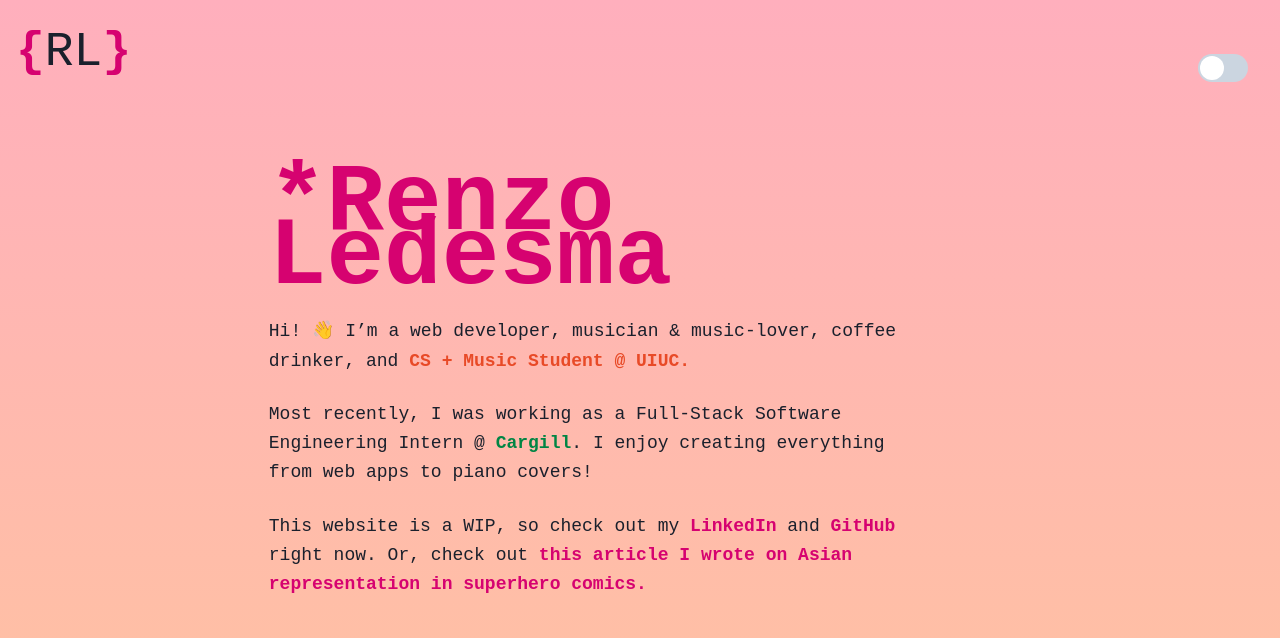
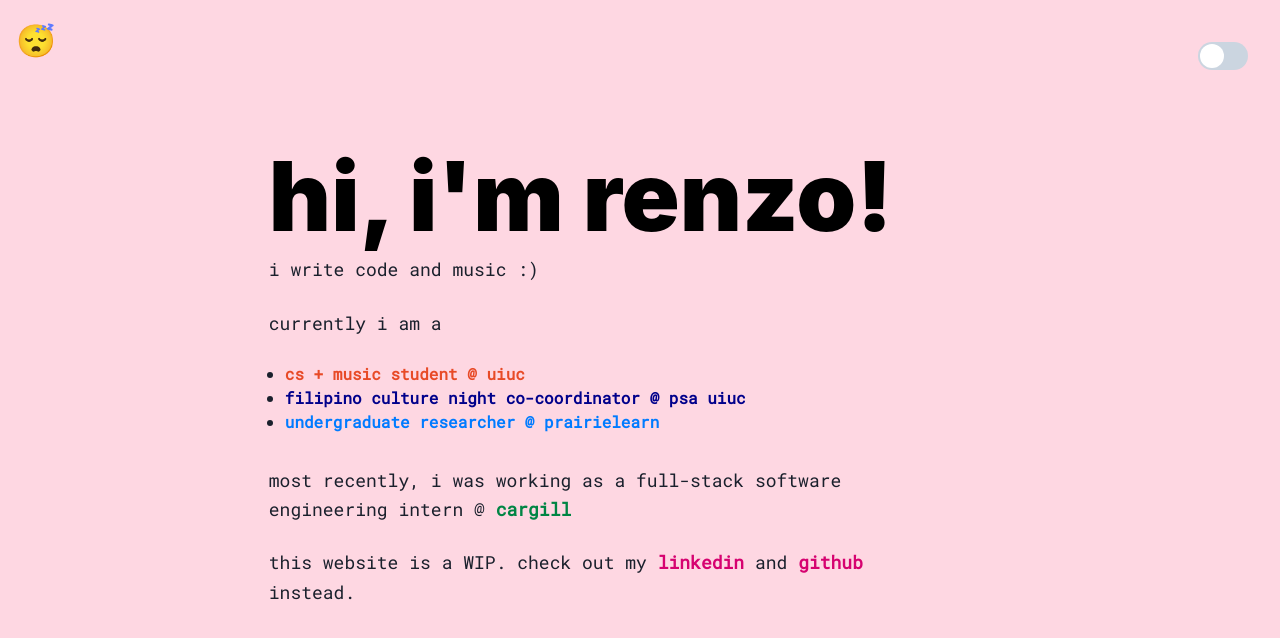
Before and after one commit to renzol2/renzol2.github.io, a Next.js app: page / in a window 1280 px wide. Shown: the top 638 px of the page. Built offline with nearby package versions, Linux system fonts and the light colour scheme.

Commit message:
Update website

```diff
--- a/components/Header.tsx
+++ b/components/Header.tsx
@@ -1,13 +1,17 @@
 import { Heading } from '@chakra-ui/layout';
+import { useColorMode } from '@chakra-ui/system';
 import colors from '../styles/colors';
 
 const Header = ({ breakpoint, as, children }) => {
+  const { colorMode } = useColorMode();
+  const isDark = colorMode === 'dark';
   return (
     <Heading
       as={as}
       fontSize={{ base: '4rem', [breakpoint]: '6rem' }}
       lineHeight="3.4rem"
-      color={colors.PRIMARY}
+      fontWeight="black"
+      color={isDark ? 'pink.100' : 'black'}
     >
       {children}
     </Heading>
--- a/components/Logo.tsx
+++ b/components/Logo.tsx
@@ -13,14 +13,8 @@ const Logo = () => {
       display="flex"
       alignItems="center"
     >
-      <Text fontSize="3rem">
-        <span
-          style={{ fontWeight: 'bolder', color: colors.PRIMARY }}
-        >{`{`}</span>
-        <span style={{ fontWeight: 'lighter' }}>RL</span>
-        <span
-          style={{ fontWeight: 'bolder', color: colors.PRIMARY }}
-        >{`}`}</span>
+      <Text fontSize="2rem">
+        😴
       </Text>
       <Spacer />
       <DarkModeSwitch fixed={false} />
--- a/pages/index.tsx
+++ b/pages/index.tsx
@@ -1,9 +1,18 @@
-import { Box, Center, Heading, ScaleFade, useColorMode } from '@chakra-ui/react';
+import {
+  Box,
+  Center,
+  Heading,
+  ScaleFade,
+  useColorMode,
+  UnorderedList,
+  ListItem,
+} from '@chakra-ui/react';
 import Header from '../components/Header';
 import Logo from '../components/Logo';
 import Paragraph from '../components/Paragraph';
 import StyledLink from '../components/StyledLink';
 import colors from '../styles/colors';
+import '@fontsource/roboto-mono';
 
 const Home = () => {
   const { colorMode } = useColorMode();
@@ -11,67 +20,68 @@ const Home = () => {
 
   const BREAKPOINT = 'md';
   return (
-    <Box
-      bgColor={isDark && colors.BACKGROUND_DARK}
-      bgGradient={
-        !isDark &&
-        `linear(to-b, ${colors.BACKGROUND_PINK}, ${colors.BACKGROUND_ORANGE})`
-      }
-    >
+    <Box bgColor={isDark ? 'charcoal' : 'pink.100'}>
       <Logo />
-      <Center minH={{ base: '120vh', [BREAKPOINT]: '100vh' }}>
+      <Center minH="100vh">
         <Box w={{ base: '90%', [BREAKPOINT]: '58%' }}>
-          <ScaleFade in transition={{ enter: { duration: 0.3 } }}>
           <Header as="h1" breakpoint={BREAKPOINT}>
-              *Renzo Ledesma
+            hi, i'm renzo!
           </Header>
-          </ScaleFade>
-          <ScaleFade in transition={{ enter: { duration: 0.5 } }}>
           <Box w={{ base: '100%', [BREAKPOINT]: '85%' }} mt="2rem">
-              <Paragraph>
-                Hi! 👋 I’m a web developer, musician & music-lover, coffee
-                drinker, and{' '}
+            <Paragraph>i write code and music :)</Paragraph>
+            <Paragraph>currently i am a</Paragraph>
+            <UnorderedList mb="2rem">
+              <ListItem>
                 <StyledLink
                   color={colors.URBANA_ORANGE}
-                  href="https://music.illinois.edu/bachelor-science-computer-science-music"
+                  href="https://music.illinois.edu/area/cs-music"
                 >
-                  CS + Music Student @ UIUC.
+                  cs + music student @ uiuc
                 </StyledLink>
-              </Paragraph>
+              </ListItem>
+              <ListItem>
+                <StyledLink color="darkblue" href="http://psauiuc.org/">
+                  filipino culture night co-coordinator @ psa uiuc
+                </StyledLink>
+              </ListItem>
+              <ListItem>
+                <StyledLink
+                  color={colors.PRAIRIELEARN_BLUE}
+                  href="https://www.prairielearn.org/"
+                >
+                  undergraduate researcher @ prairielearn
+                </StyledLink>
+              </ListItem>
+            </UnorderedList>
+
             <Paragraph>
-                Most recently, I was working as a Full-Stack Software Engineering
-                Intern @{' '}
+              most recently, i was working as a full-stack software engineering
+              intern @{' '}
               <StyledLink
                 color={colors.CARGILL_GREEN}
                 href="https://researchpark.illinois.edu/tenant_directory/cargill-innovation-lab/"
               >
-                  Cargill
+                cargill
               </StyledLink>
-                . I enjoy creating everything from web apps to piano covers!
             </Paragraph>
             <Paragraph>
-                This website is a WIP, so check out my{' '}
+              this website is a WIP. check out my{' '}
               <StyledLink
                 color={colors.PRIMARY}
                 href="https://www.linkedin.com/in/renzo-marc-ledesma/"
               >
-                  LinkedIn
+                linkedin
               </StyledLink>{' '}
               and{' '}
               <StyledLink
                 color={colors.PRIMARY}
                 href="https://github.com/renzol2"
               >
-                  GitHub
+                github
               </StyledLink>{' '}
-                right now. Or, check out{' '}
-                <StyledLink color={colors.PRIMARY} href="/is390">
-                  this article I wrote on Asian representation in superhero
-                  comics.
-                </StyledLink>
+              instead.
             </Paragraph>
           </Box>
-          </ScaleFade>
         </Box>
       </Center>
     </Box>
--- a/styles/colors.ts
+++ b/styles/colors.ts
@@ -5,4 +5,6 @@ export default {
   BACKGROUND_PINK: '#FFAFBD',
   BACKGROUND_ORANGE: '#FFC3A0',
   BACKGROUND_DARK: '#000000',
+  PINK: '#FFD6CD',
+  PRAIRIELEARN_BLUE: '#007BFF',
 };
--- a/styles/theme.ts
+++ b/styles/theme.ts
@@ -1,16 +1,7 @@
 import { extendTheme } from '@chakra-ui/react';
 const theme = extendTheme({
-  components: {
-    Heading: {
-      baseStyle: {
-        fontFamily: 'monospace',
-      },
-    },
-    Text: {
-      baseStyle: {
-        fontFamily: 'monospace',
-      },
-    },
+  fonts: {
+    body: 'Roboto Mono',
   },
 });
 export default theme;
```
Also changed, not shown: package.json (+4 -3 lines), 1 other file (tests, documents, lock files or other folders). Lines whose indentation alone changed are shown as unchanged.
